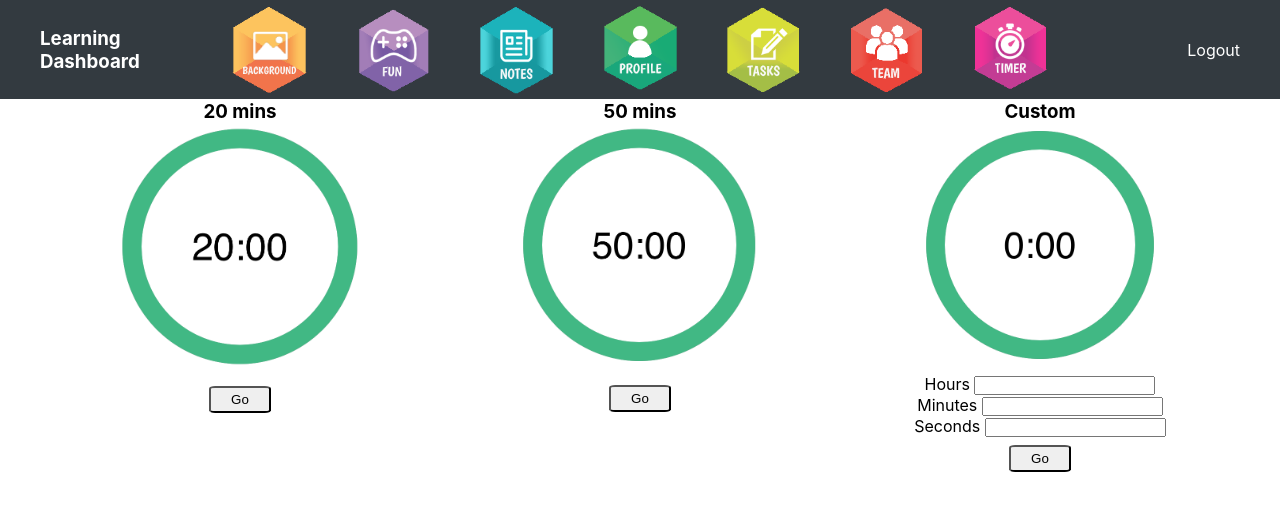
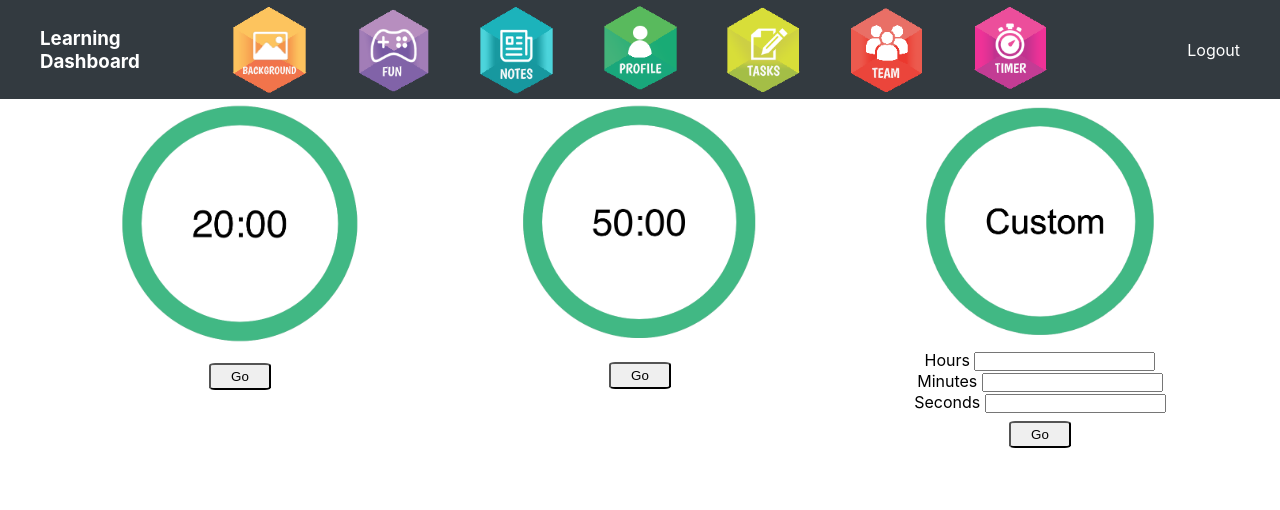
Before and after one commit to g-chance/--Project--learning_dashboard, a React (Create React App) app in the folder client/: page /timer/select in a window 1280 px wide. Shown: the top 510 px of the page. Built offline with nearby package versions, Linux system fonts and the light colour scheme.

Commit message:
Simplified Timer Selection Page

```diff
--- a/client/src/components/TimerSelection.jsx
+++ b/client/src/components/TimerSelection.jsx
@@ -31,7 +31,6 @@ const TimerSelection = (props) => {
     return (
         <div className='container'>
             <div className='select'>
-            <h3>20 mins</h3>
             <img src={Timer20} alt="20-min-Timer"/>
             <div className='action'>
             <Link to={props.path === '/timer/select/:taskIdx' ?  `/timer/timer20/${props.taskIdx}` : `/timer/timer20/`}><button>Go</button></Link>
@@ -39,7 +38,6 @@ const TimerSelection = (props) => {
             </div>
 
             <div className='select'>
-            <h3>50 mins</h3>
             <img src={Timer50} alt="50-min-Timer"/>
             <div className='action'>
             <Link to={props.path === '/timer/select/:taskIdx' ?  `/timer/timer50/${props.taskIdx}` : `/timer/timer50/`}><button>Go</button></Link>
@@ -48,7 +46,6 @@ const TimerSelection = (props) => {
 
             <div className='select'>
             <form onSubmit={onSubmitHandler}>
-            <h3>Custom</h3>
             <img src={TimerCustom} alt="20-min-Timer"/>
             <div className='inputLabels'>
             <label>Hours </label>
```
Also changed, not shown: client/src/images/TimerCustom.png.
